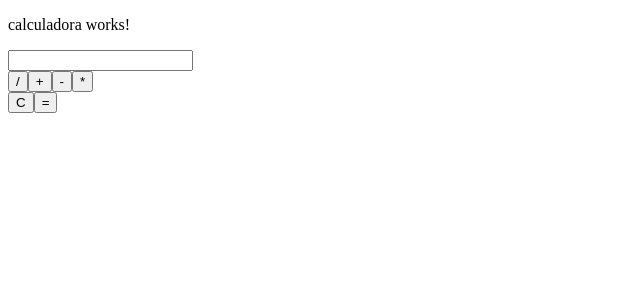
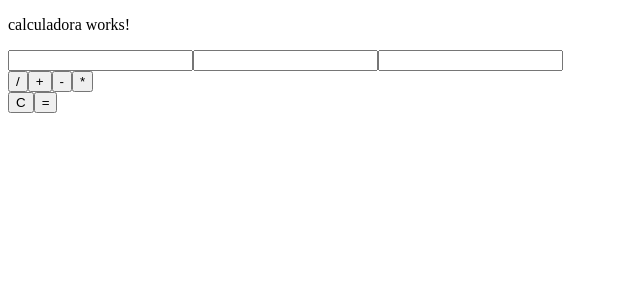
Before and after one commit to JoaoGabrielBertolucci/Angular, an Angular app in the folder caculator/: page /calculadora in a window 1280 px wide. Shown: the top 300 px of the page, without its empty margins (0-640 px from the left). Built offline with nearby package versions, Linux system fonts and the light colour scheme.

Commit message:
Update calculadora.component.html

```diff
--- a/caculator/src/app/calculadora/calculadora.component.html
+++ b/caculator/src/app/calculadora/calculadora.component.html
@@ -1,6 +1,8 @@
 <p>calculadora works!</p>
 
 <div class="calculator">
+    <input type="text" id="val1" enable />
+    <input type="text" id="val2" enable />
     <input type="text" id="result" enable />
 </div>
 
```
